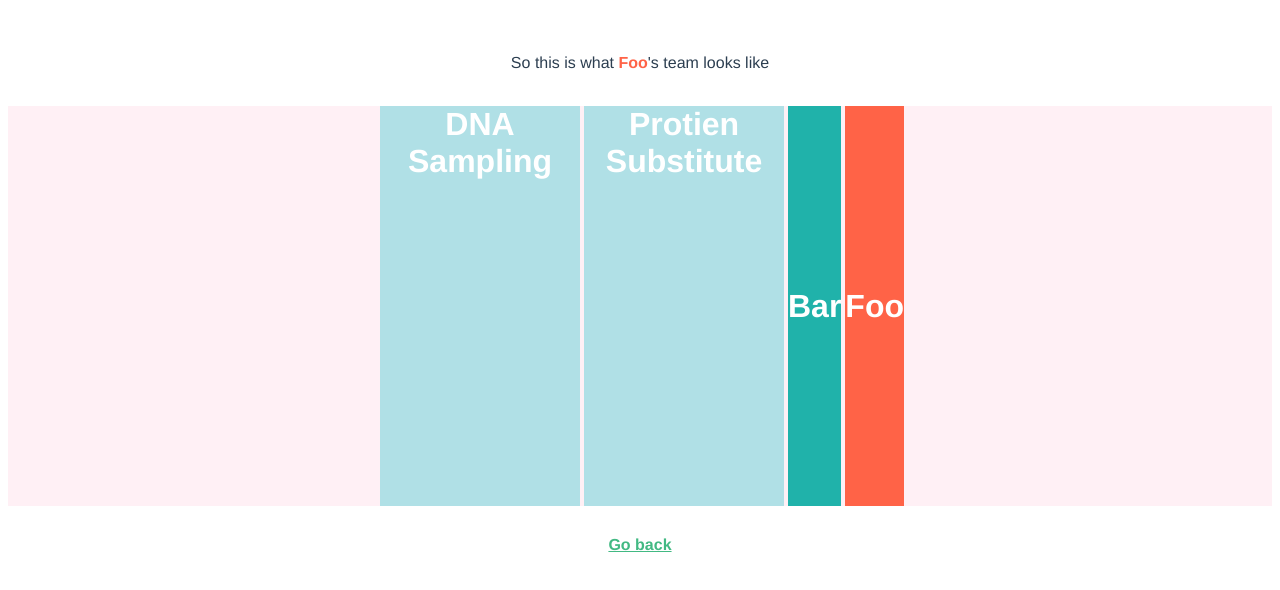
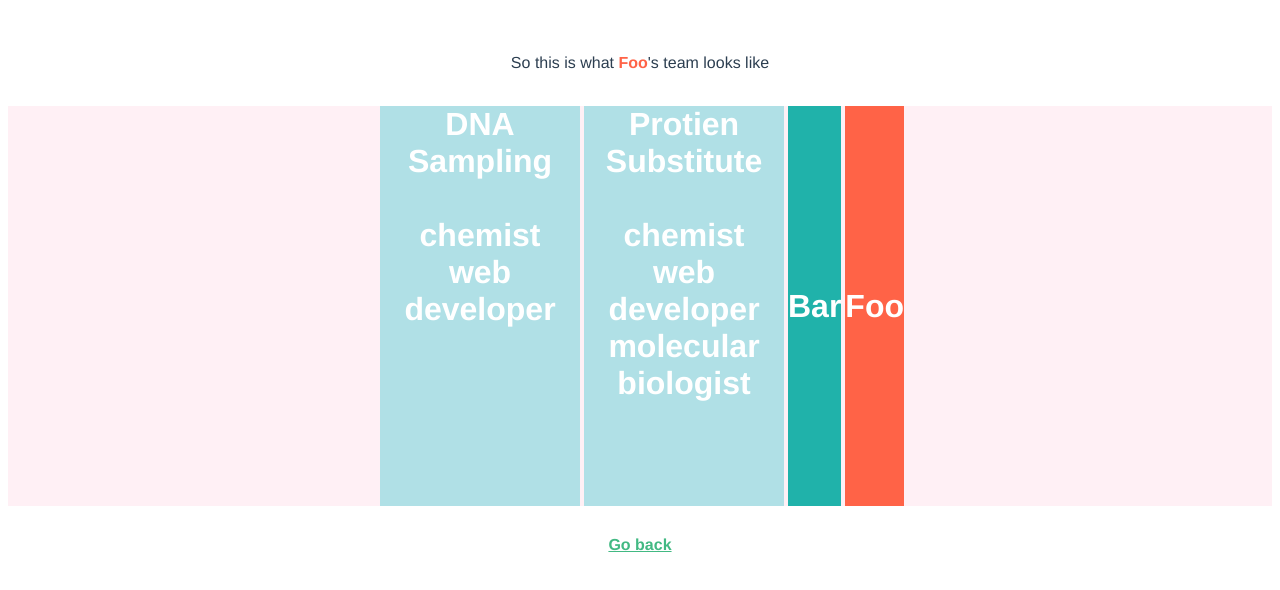
Before and after one commit to TaufeqRazakh/Agile-look-from-above, a Vue app: page /Team in a window 1280 px wide. Shown: the top 590 px of the page. Built offline with nearby package versions, Linux system fonts and the light colour scheme.

Commit message:
Focus on CSS to get different fonts for chapters, enable box feature, list chapters for squads in a row

```diff
--- /dev/null
+++ b/src/components/SiftChapters.vue
@@ -0,0 +1,36 @@
+<template>
+    <div id="chapter">{{matchingChapterName}}</div>
+</template>
+
+<script lang="ts">
+import Vue from 'vue'
+export default Vue.extend({
+props: {
+    squadChapters: {
+        type: Array,
+        required: true,
+    },
+    actualChapter: {
+        type: Object,
+        required: true,
+    }
+},
+computed: {
+    matchingChapterName: function() {
+        if(this.squadChapters.includes(this.actualChapter.id)){
+            return this.actualChapter.name;
+        }
+    }
+}
+});
+</script>
+
+<style>
+.chapter {
+    width: auto;
+    height: auto;
+    background-color: lightsalmon;
+    text-justify: auto;
+    font-size: small;
+}
+</style>
--- a/src/components/SiftSquads.vue
+++ b/src/components/SiftSquads.vue
@@ -1,16 +1,29 @@
 <template>
-    <div id="title">
-        {{value.name}}
+    <div class="segmentable">
+        <div id="title">{{value.name}}</div>
+        <br>
+        <sift-chapters v-for="chapter in chapters" v-bind:key="chapter.id" :squad-chapters="value.chapters"
+        :actual-chapter="chapter"></sift-chapters>
     </div>
 </template>
+
 <script lang="ts">
-import Vue from 'vue'
+import Vue from 'vue';
+import SiftChapters from './SiftChapters.vue';
 export default Vue.extend({
     props: {
         value: {
             type: Object,
             required: true,
         }
+    },
+    data() {
+        return {
+            chapters: this.$store.state.chapters,
+        }
+    },
+    components: {
+        SiftChapters
     }
 });
 </script>
@@ -22,4 +35,10 @@ export default Vue.extend({
     font-weight: bold;
     font-size: x-large;
 }
+.segmentable {
+  margin: auto;
+  display: flex;
+  justify-content: flex-end;
+  flex-direction: column;
+}
 </style>
--- a/src/views/ChaptersInput.vue
+++ b/src/views/ChaptersInput.vue
@@ -5,7 +5,7 @@
 			<p v-if="noWarning && noCopies">(hint: This refers to the capabilites or skills in your team, say, cartoonists, machinists, copy writers)</p>
 			<p v-else-if="!noCopies">I sense you already mentioned that chapter</p>
 			<p v-else-if="!noWarning">Lets bundle up all skills in 10 chapters for now</p>
-			<input type="text" v-model="newChapter" @keyup.enter="UpdateChapter" @input="CheckExisting">
+			<input type="text" placeholder="audit, design,..." v-model="newChapter" @keyup.enter="UpdateChapter" @input="CheckExisting">
 		</div>
 		<div id = "list">
 			<item-with-remove-button v-for="chapter in chapterRef" :key="chapter.id"
--- a/src/views/SquadsInput.vue
+++ b/src/views/SquadsInput.vue
@@ -8,7 +8,7 @@
 			<p v-else-if="!noWarning">Lets try to get this work done in 10 squads for now</p>
 			<p v-else>Lets see if you can finish the project with fewer squads for now</p>
 
-			<input type="text" v-model="newSquad" @keyup.enter="UpdateSquad" @input="CheckExisting">
+			<input type="text" v-model="newSquad" placeholder="Ski Equipment, Straps,..." @keyup.enter="UpdateSquad" @input="CheckExisting">
 		</div>
 		<div id = "list">
 			<squad-box v-for="squad in squadRef" :key="squad.id" :squad="squad" @removeSquad="removeSquad"></squad-box>
--- a/src/views/TeamStructure.vue
+++ b/src/views/TeamStructure.vue
@@ -8,9 +8,6 @@
             </div>
             <div class = "tribe">{{Tribe}}</div>
             <div class= "coach">{{Coach}}</div>
-
-
-
         </div>
         <div id = "nav">
             <router-link to="/InputStage3">Go back</router-link>
```
